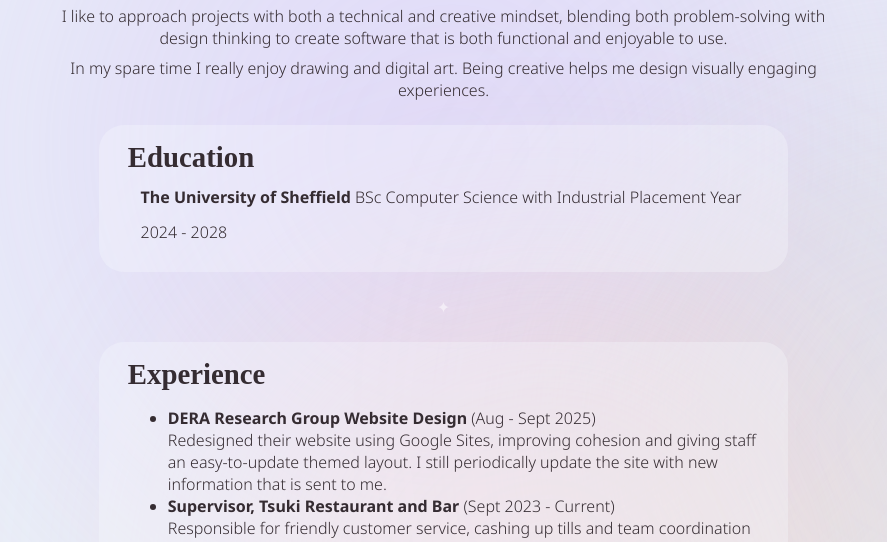
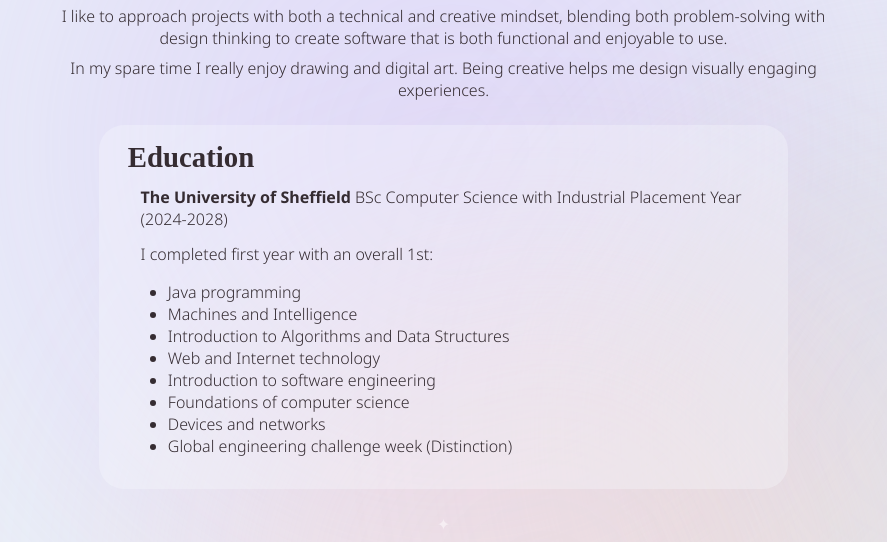
Before and after one commit to emihua/Portfolio-Website, a website: page index.html in a window 1280 px wide. Shown: the part 237-779 px from the top of the page, without its empty margins (189-1076 px from the left). Drawn offline with Linux system fonts and the light colour scheme.

Commit message:
Changes to education in home page

```diff
--- a/index.html
+++ b/index.html
@@ -45,8 +45,18 @@
 
       <div class="content">
         <h2>Education</h2>
-        <p><strong>The University of Sheffield</strong> BSc Computer Science with Industrial Placement Year</p>
-        <p>2024 - 2028</p>
+        <p><strong>The University of Sheffield</strong> BSc Computer Science with Industrial Placement Year (2024-2028)</p>
+        <p>I completed first year with an overall 1st:</p>
+        <ul>
+          <li>Java programming</li>
+          <li>Machines and Intelligence</li>
+          <li>Introduction to Algorithms and Data Structures</li>
+          <li>Web and Internet technology</li>
+          <li>Introduction to software engineering</li>
+          <li>Foundations of computer science</li>
+          <li>Devices and networks</li>
+          <li>Global engineering challenge week (Distinction)</li>
+        </ul>
       </div>
 
       <p class="center-star">✦</p>
```
